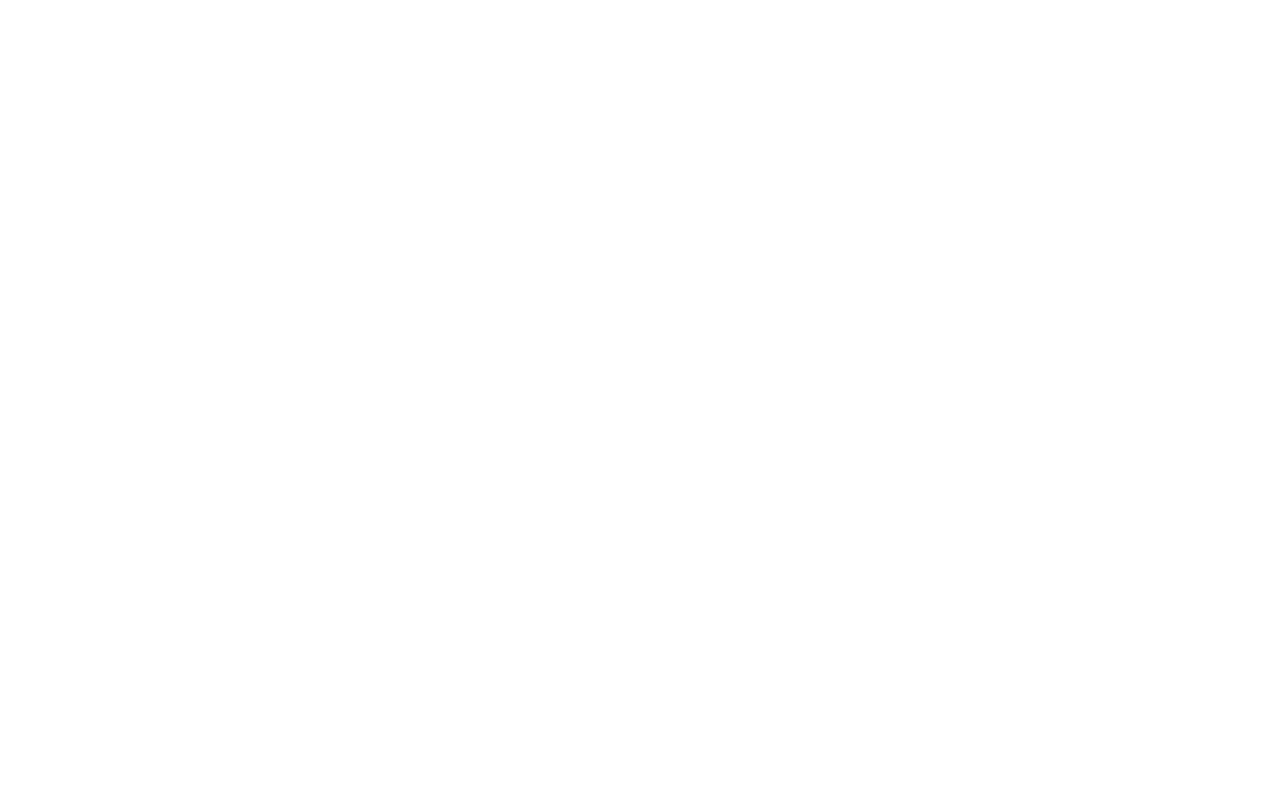
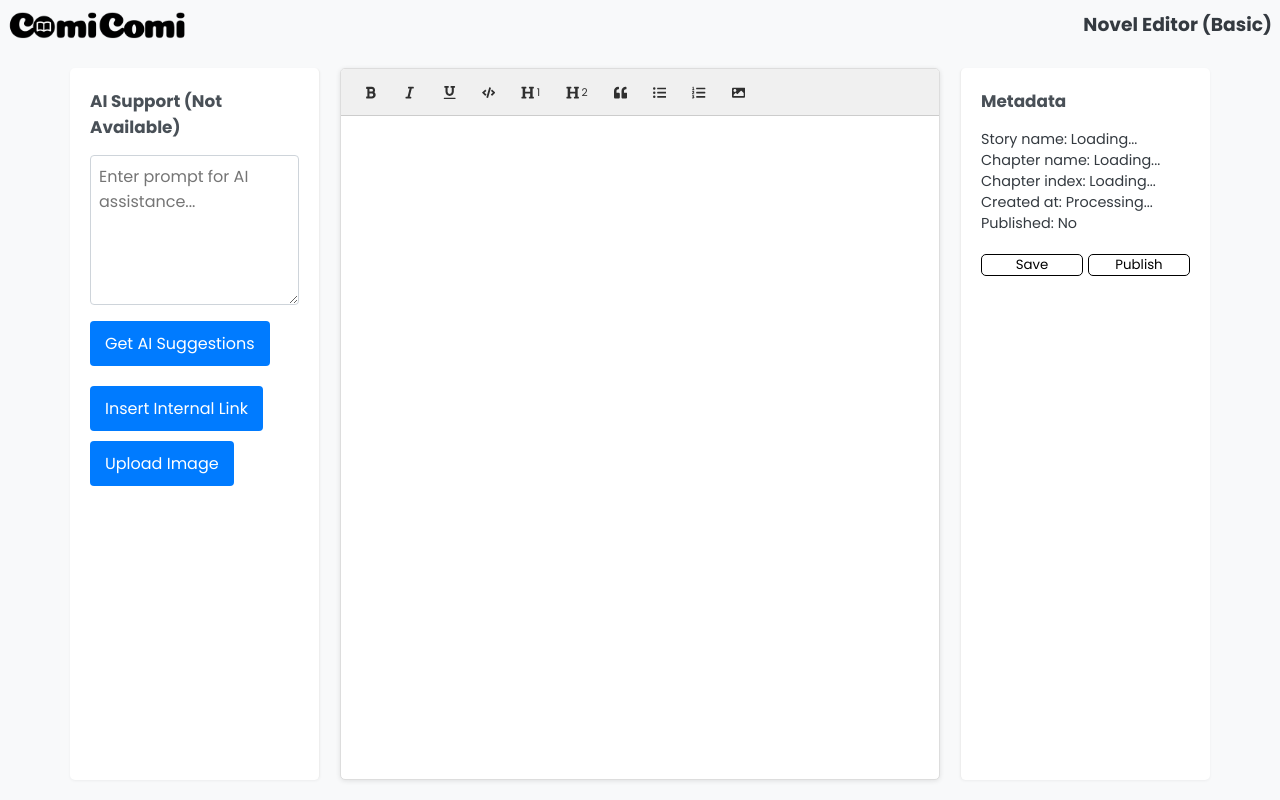
Before and after one commit to zezyny/web87-comicomi-fe, a React (Vite) app: page /editor/novel/1 in a window 1280 px wide. Before the commit this address had no page. Built offline with nearby package versions, Linux system fonts and the light colour scheme; no server answers; a web font is replaced by a local one.

Commit message:
Temporary quick fix for security risks. For more detail. Check the log.

```diff
--- a/src/App.jsx
+++ b/src/App.jsx
@@ -12,6 +12,7 @@
 import NovelEditor from './pages/NovelEditor/NovelEditor'
 // import ChapterManagement from ''
 import ChapterManagement from './pages/dashboard/ChapterManagement'
+import EditorPortal from './pages/portals/editorPortal'
 
 function App() {
 
@@ -20,8 +21,9 @@
       <Routes>
         <Route path='/' element={<HomePage />} />
         <Route path='/login' element={<AuthForm/>}/>
-        <Route path='/editor/comic' element={<ComicEditor />}/>
-        <Route path='/editor/novel' element={<NovelEditor />}/>
+        <Route path='/editor/comic/:chapterId' element={<ComicEditor />}/>
+        <Route path='/editor/novel/:chapterId' element={<NovelEditor />}/>
+        <Route path='/editor/portal/:storyId/chapter/:chapterId' element={<EditorPortal />}/>
         <Route path='/dashboard' element={<DashboardLayout />}>
           <Route path='/dashboard/main' element={<Dashboard />} />
           <Route path='/dashboard/users' element={<UserManagement />} />
--- a/src/components/layout/DashboardLayout.jsx
+++ b/src/components/layout/DashboardLayout.jsx
@@ -26,6 +26,9 @@
     const [currentUser, setCurrentUser] = useState(null)
     const fetchCurrentUser = async (id) => {
         const response = await userApi.getUser(id)
+        if(response.data.role != "admin" || response.data.role != "creator"){
+            navigate('/login');
+        }
         setCurrentUser(response.data)
     }
 
--- a/src/pages/NovelEditor/NovelEditor.css
+++ b/src/pages/NovelEditor/NovelEditor.css
@@ -1,14 +1,15 @@
-*{
+* {
     box-sizing: border-box;
     outline: none;
     max-width: 100vw;
     max-height: 100vh;
 }
-body{
+
+body {
     overflow: hidden;
 }
 
-.NovelEditor{
+.NovelEditor {
     display: grid;
     grid-template-rows: auto 1fr;
     width: 100vw;
@@ -39,7 +40,8 @@
     transition: opacity 0.2s ease;
 }
 
-.editor-toolbar button:hover, .editor-toolbar button.is-active {
+.editor-toolbar button:hover,
+.editor-toolbar button.is-active {
     opacity: 1;
     background-color: #e0e0e0;
 }
@@ -47,7 +49,8 @@
 .editor-toolbar button svg {
     vertical-align: middle;
 }
-.DisplayGrid{
+
+.DisplayGrid {
     width: fit-content;
     height: 100%;
     display: grid;
@@ -57,19 +60,22 @@
     margin: auto;
 }
 
-.leftPanel, .rightPanel {
+.leftPanel,
+.rightPanel {
     padding: 20px;
     border-left: 1px solid #eee;
     border-right: 1px solid #eee;
     overflow-y: auto;
     background-color: #fff;
     border-radius: 5px;
-    box-shadow: 0 1px 3px rgba(0,0,0,0.05);
+    box-shadow: 0 1px 3px rgba(0, 0, 0, 0.05);
     font-size: 0.9em;
 }
+
 .leftPanel {
     border-left: none;
 }
+
 .rightPanel {
     border-right: none;
 }
@@ -78,7 +84,7 @@
     height: 100%;
     background-color: #fff;
     border-radius: 5px;
-    box-shadow: 0 1px 5px rgba(0,0,0,0.1);
+    box-shadow: 0 1px 5px rgba(0, 0, 0, 0.1);
     max-height: 900px;
     position: relative;
     object-fit: cover;
@@ -86,11 +92,13 @@
     border: 1px solid #ddd;
 }
 
-.ScrollAbleEditor{
+.ScrollAbleEditor {
     overflow-y: auto;
     height: calc(100% - 52px);
 }
-.leftPanel h3, .rightPanel h3 {
+
+.leftPanel h3,
+.rightPanel h3 {
     margin-top: 0;
     margin-bottom: 15px;
     color: #495057;
@@ -106,11 +114,13 @@
     height: 150px;
     margin-bottom: 10px;
 }
-.tiptap{
+
+.tiptap {
     padding: 20px 30px;
     min-height: calc(100% - 60px);
     box-sizing: border-box;
 }
+
 .leftPanel button {
     background-color: #007bff;
     color: white;
@@ -146,7 +156,12 @@
     word-wrap: break-word;
 }
 
-.TipTapEditor-content h1, .TipTapEditor-content h2, .TipTapEditor-content h3, .TipTapEditor-content h4, .TipTapEditor-content h5, .TipTapEditor-content h6 {
+.TipTapEditor-content h1,
+.TipTapEditor-content h2,
+.TipTapEditor-content h3,
+.TipTapEditor-content h4,
+.TipTapEditor-content h5,
+.TipTapEditor-content h6 {
     font-weight: bold;
     margin-top: 1.5em;
     margin-bottom: 0.5em;
@@ -154,10 +169,21 @@
     color: #343a40;
 }
 
-.TipTapEditor-content h1 { font-size: 2.2rem; }
-.TipTapEditor-content h2 { font-size: 1.8rem; }
-.TipTapEditor-content h3 { font-size: 1.5rem; }
-.TipTapEditor-content h4 { font-size: 1.2rem; }
+.TipTapEditor-content h1 {
+    font-size: 2.2rem;
+}
+
+.TipTapEditor-content h2 {
+    font-size: 1.8rem;
+}
+
+.TipTapEditor-content h3 {
+    font-size: 1.5rem;
+}
+
+.TipTapEditor-content h4 {
+    font-size: 1.2rem;
+}
 
 .TipTapEditor-content p {
     margin-bottom: 1.2em;
@@ -195,7 +221,8 @@
     margin: 2em 0;
 }
 
-.TipTapEditor-content ul, .TipTapEditor-content ol {
+.TipTapEditor-content ul,
+.TipTapEditor-content ol {
     margin-left: 25px;
     margin-bottom: 1.2em;
 }
@@ -249,3 +276,25 @@
 ::-webkit-scrollbar-thumb:hover {
     background: #8a8a8a;
 }
+
+
+.button2grid {
+    margin-top: 20px;
+    display: grid;
+    grid-template-columns: 1fr 1fr;
+    gap: 5px;
+}
+
+.button2grid button {
+    width: 100%;
+    outline: none;
+    border: 1px solid black;
+    background-color: white;
+    border-radius: 5px;
+    transition: 0.2s ease-out;
+}
+.button2grid button:hover {
+    background-color: #e8e8e8;
+    transition: 0.2s ease;
+    cursor: pointer;
+}
--- a/src/pages/NovelEditor/NovelEditor.jsx
+++ b/src/pages/NovelEditor/NovelEditor.jsx
@@ -7,6 +7,9 @@
 import ContextualToolbar from '../../components/editor/ContextualToolbar';
 import "./NovelEditor.css";
 import { FaBold, FaItalic, FaUnderline, FaCode, FaHeading, FaQuoteLeft, FaLink, FaImage, FaListUl, FaListOl } from 'react-icons/fa';
+import {useNavigate, useParams } from 'react-router-dom'
+import storyApi from '../../api/storyApi';
+import chapterApi from '../dashboard/chapterapi';
 
 const EditorToolBar = () => {
     const { editor } = useCurrentEditor();
@@ -127,6 +130,26 @@
 function NovelEditor() {
     const [editor, setEditor] = useState(null);
     const [editorContentHTML, setEditorContentHTML] = useState('');
+    const {chapterId} = useParams()
+
+    const [storyData, setStoryData] = useState({})
+    const [chapterData, setChapterData] = useState({})
+
+    const loadMetadata = async () => {
+
+        let _chapterData = await chapterApi.getChapterDetail(chapterId)
+        console.log(_chapterData)
+        let StoryData = await storyApi.getStory(_chapterData.data.storyId)
+        console.log(StoryData)
+        setStoryData(StoryData)
+        setChapterData(_chapterData.data)
+    }
+
+    useEffect(()=>{
+        loadMetadata()
+    },[])
+
+    console.log(`Editing: ${chapterId}`)
 
     const extensions = [
         StarterKit,
@@ -203,7 +226,7 @@
     return (
 
         <div className="NovelEditor">
-            <Header pageTitle="Novel Editor (BETA)" />
+            <Header pageTitle="Novel Editor (Basic)" />
 
             <ContextualToolbar editor={editor} />
 
@@ -240,12 +263,24 @@
 
                 </div>
                 <div className="rightPanel">
-                    <h3>Right Panel (Placeholder)</h3>
-                    <div>
-                        <p>Preview Area (Future Feature)</p>
-                        <p>Character Notes (Future Feature)</p>
-                        <p>World Setting (Future Feature)</p>
+                    <h3>Metadata</h3>
+                    <div className="novelStatusZone">
+                        <p>Story name: {storyData.title?storyData.title:"Loading..."}</p>
+                        <p>Chapter name: {chapterData.chapterTitle?chapterData.chapterTitle:"Loading..."}</p>
+                        <p>Chapter index: {chapterData.chapterNumber?chapterData.chapterNumber:"Loading..."}</p>
+                        <p>Created at: Processing...</p>
+                        <p>Published: {chapterData.released ? "Yes": "No"}</p>
+
                     </div>
+                    <div className="button2grid">
+                        <button>
+                            Save
+                        </button>
+                        <button>
+                            Publish
+                        </button>
+                    </div>
+
                 </div>
             </div>
         </div>
--- /dev/null
+++ b/src/pages/portals/editorPortal.jsx
@@ -0,0 +1,30 @@
+import {React, useEffect} from 'react'
+import { Link, useNavigate, useParams } from 'react-router-dom'
+
+import storyApi from '../../api/storyApi';
+
+function EditorPortal() {
+    const navigate = useNavigate();
+    const { storyId, chapterId } = useParams();
+
+    const loadMetadata = async () => {
+        let StoryData = await storyApi.getStory(storyId)
+        console.log(StoryData)
+        if(StoryData.type == "novel"){
+            navigate(`/editor/novel/${chapterId}`)
+        }else if(StoryData.type == "comic"){
+            navigate(`/editor/comic/${chapterId}`)
+        }
+    }
+
+    useEffect(()=>{
+        loadMetadata()
+    },[])
+    console.log(storyId, chapterId)
+
+    return (
+        <div style={{padding:"10px"}}>Please wait, re-directing... if not redirected automatically, please reload.</div>
+    )
+}
+
+export default EditorPortal
```
Also changed, not shown: src/api/chapterApi.js (added, +29 -0 lines), src/pages/dashboard/ChapterManagement.jsx (+10 -12 lines), 1 other file (tests, documents, lock files or other folders). Lines whose indentation alone changed are shown as unchanged.
